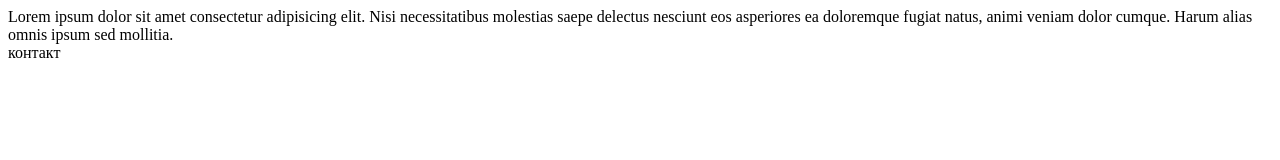
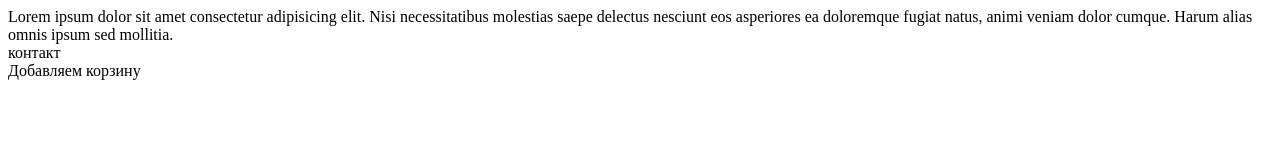
Before and after one commit to olezha125/new-project, a plain HTML site: page index.html in a window 1280 px wide. Drawn offline with Linux system fonts and the light colour scheme.

Commit message:
add basket

```diff
--- a/index.html
+++ b/index.html
@@ -9,5 +9,6 @@
 <body>
   <div class="">Lorem ipsum dolor sit amet consectetur adipisicing elit. Nisi necessitatibus molestias saepe delectus nesciunt eos asperiores ea doloremque fugiat natus, animi veniam dolor cumque. Harum alias omnis ipsum sed mollitia.</div>
   <div class="">контакт</div>
+  <div class="">Добавляем корзину</div>
 </body>
 </html>
```
